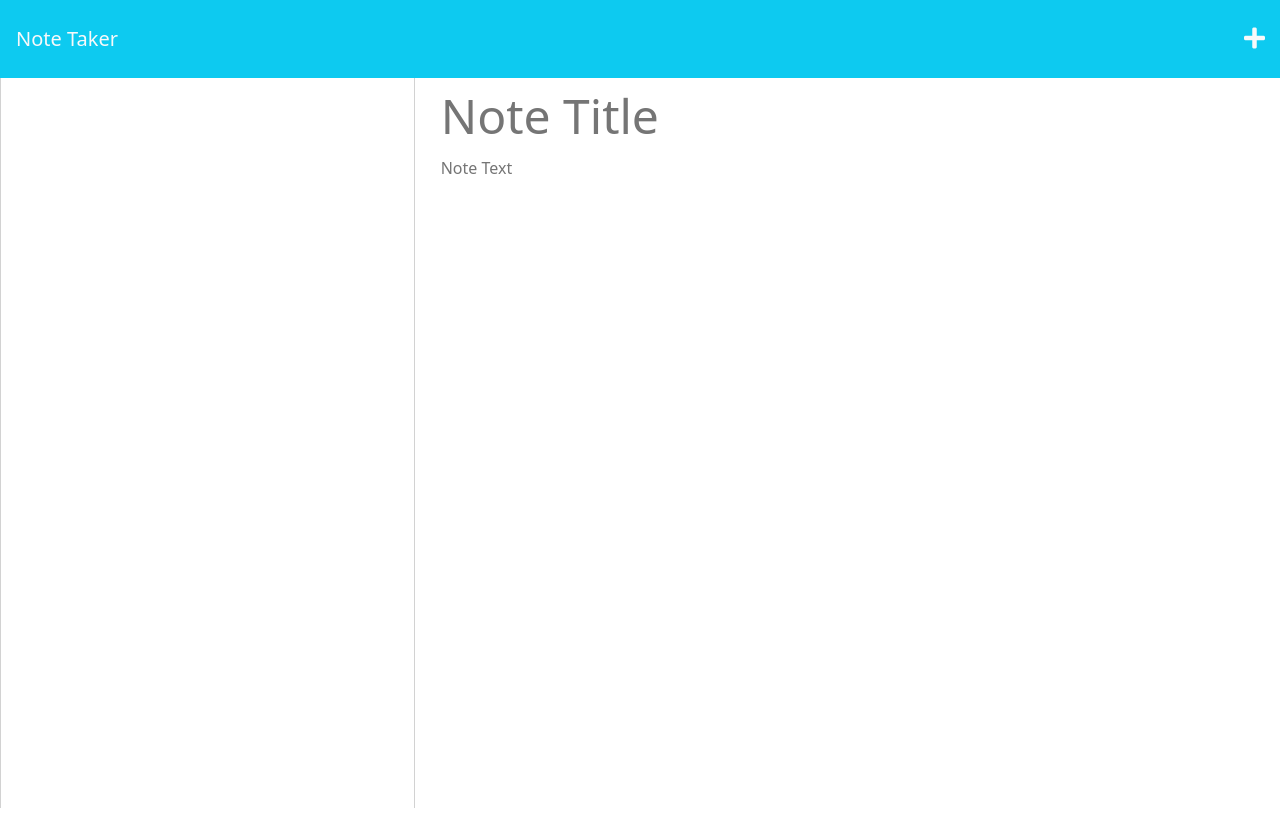
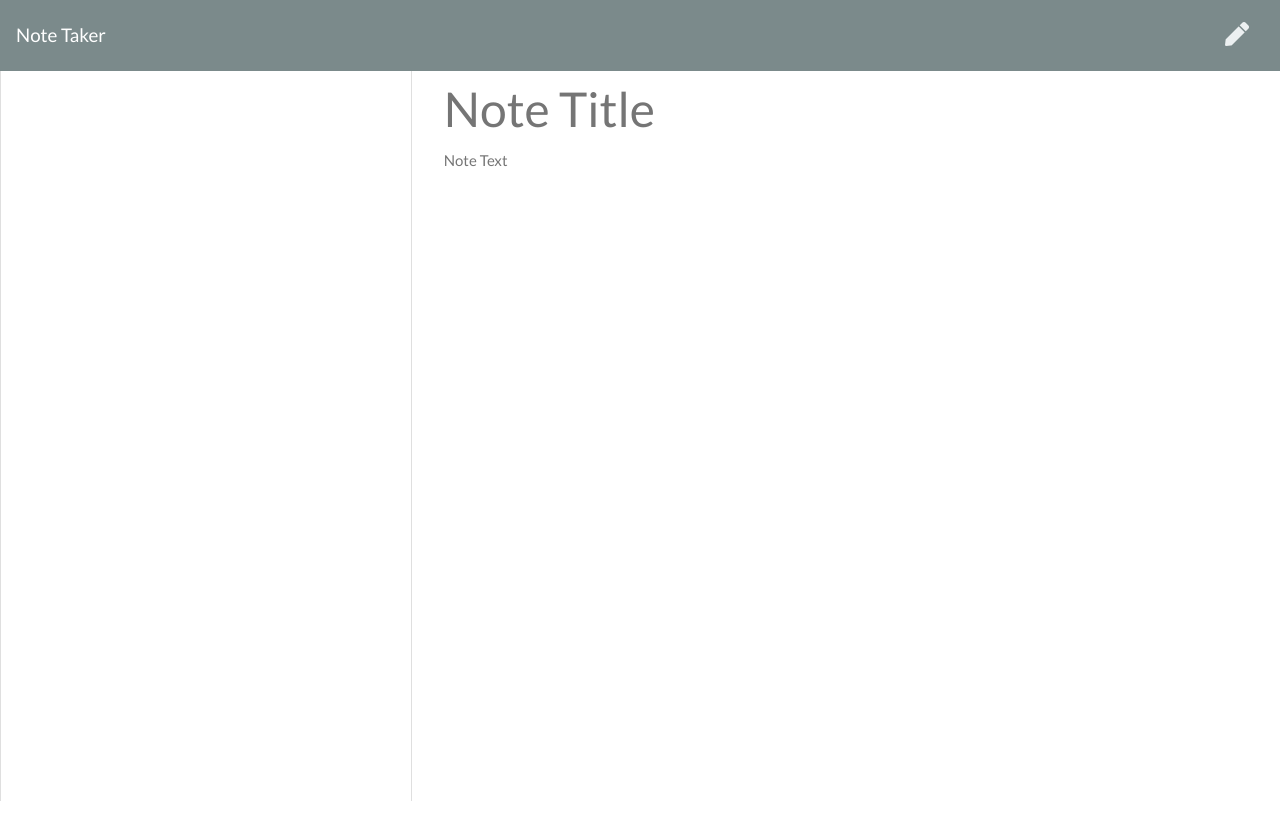
Before and after one commit to SMarquis85/C11-PersonalJottings, a website: page public/notes.html in a window 1280 px wide. Drawn offline with nearby package versions, Linux system fonts and the light colour scheme; no server answers.

Commit message:
updated index.html and notes.html

```diff
--- a/public/notes.html
+++ b/public/notes.html
@@ -1,47 +1,44 @@
 <!DOCTYPE html>
-<html lang="en-US">
+<html lang="en">
+
 <head>
-    <meta charset="UTF-8" />
-    <meta name="viewport" content="width=device-width, initial-scale=1.0" />
-    <meta http-equiv="X-UA-Compatible" content="ie=edge" />
+  <meta charset="UTF-8">
+  <meta name="viewport" content="width=device-width, initial-scale=1.0">
+  <meta http-equiv="X-UA-Compatible" content="ie=edge">
   <title>Note Taker</title>
-    <link href="https://cdn.jsdelivr.net/npm/bootstrap@5.2.3/dist/css/bootstrap.min.css" rel="stylesheet" integrity="sha384-rbsA2VBKQhggwzxH7pPCaAqO46MgnOM80zW1RWuH61DGLwZJEdK2Kadq2F9CUG65" crossorigin="anonymous" />
-    <link
-      rel="stylesheet"
-      href="https://use.fontawesome.com/releases/v5.3.1/css/all.css"
-      integrity="sha384-mzrmE5qonljUremFsqc01SB46JvROS7bZs3IO2EmfFsd15uHvIt+Y8vEf7N7fWAU"
-      crossorigin="anonymous"
-    />
-    <link rel="stylesheet" href="/public/assets/css/styles.css" />
+  <link rel="stylesheet" href="https://cdnjs.cloudflare.com/ajax/libs/bootswatch/4.1.3/flatly/bootstrap.min.css" />
+  <link rel="stylesheet" href="https://use.fontawesome.com/releases/v5.3.1/css/all.css"
+    integrity="sha384-mzrmE5qonljUremFsqc01SB46JvROS7bZs3IO2EmfFsd15uHvIt+Y8vEf7N7fWAU" crossorigin="anonymous">
+  <link rel="stylesheet" href="/assets/css/styles.css">
 </head>
 
 <body>
-    <nav class="navbar bg-info">
-      <a class="navbar-brand text-light p-3" href="/">Note Taker </a>
+  <nav class="navbar navbar-dark bg-dark">
+    <a class="navbar-brand" href="/">Note Taker
+    </a>
     <div class="icons">
       <i class="fas fa-save text-light save-note"></i>
-        <i class="fas fa-plus text-light new-note"></i>
+      <i class="fas fa-pen text-light new-note"></i>
     </div>
   </nav>
   <div class="container-fluid">
     <div class="row">
       <div class="col-4 list-container">
         <div class="card">
-            <ul class="list-group"></ul>
+          <ul class="list-group">
+          </ul>
         </div>
       </div>
       <div class="col-8">
-          <input
-            class="note-title"
-            placeholder="Note Title"
-            maxlength="28"
-            type="text"
-          />
+        <input class="note-title" placeholder="Note Title" maxlength="28" type="text">
         <textarea class="note-textarea" placeholder="Note Text"></textarea>
       </div>
     </div>
   </div>
+
+
   <script src="https://cdnjs.cloudflare.com/ajax/libs/jquery/3.3.1/jquery.min.js"></script>
-    <script src="/public/assets/js/index.js"></script>
+  <script src="./assets/js/index.js"></script>
 </body>
+
 </html>
```
Also changed, not shown: public/index.html (+7 -7 lines). Lines whose indentation alone changed are shown as unchanged.
